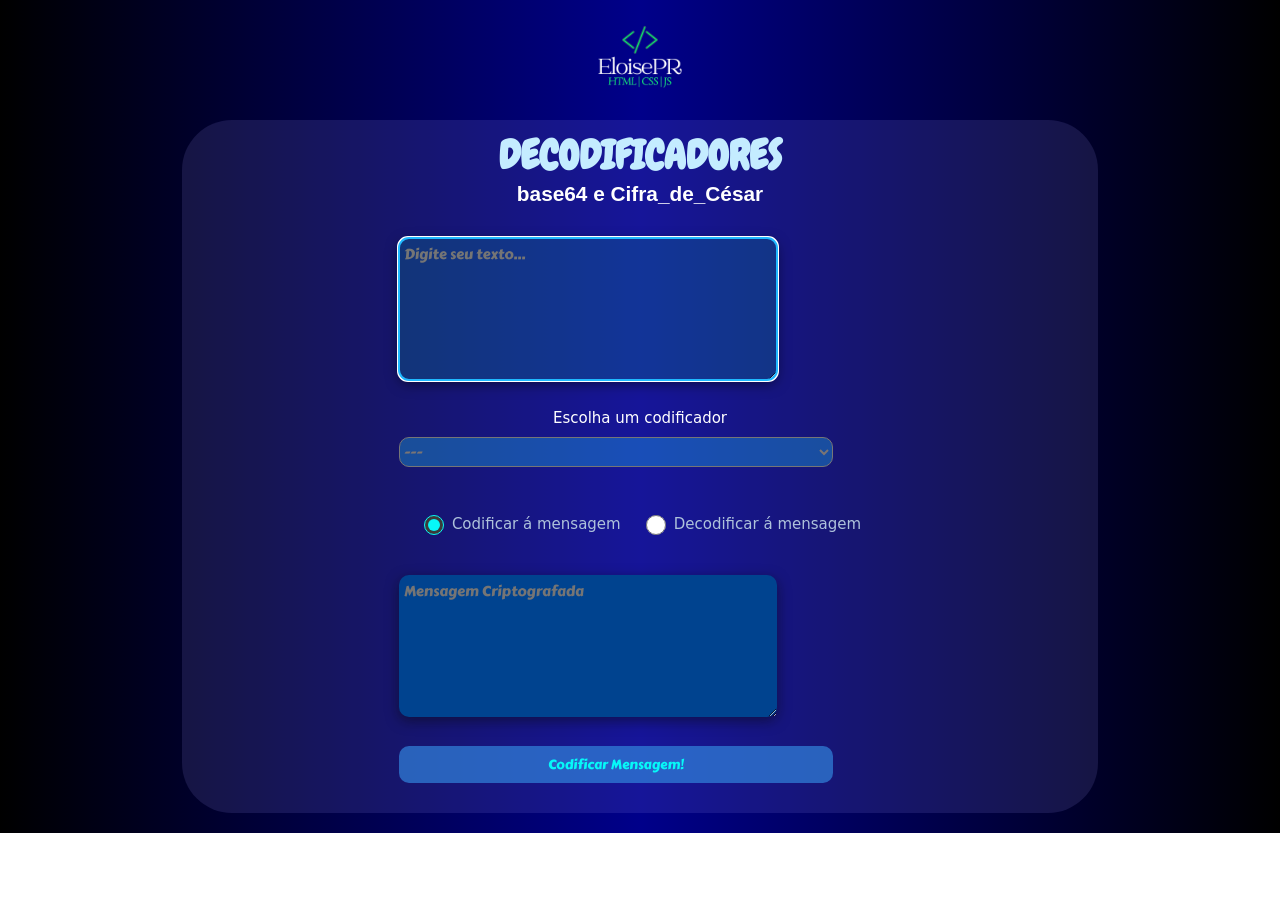
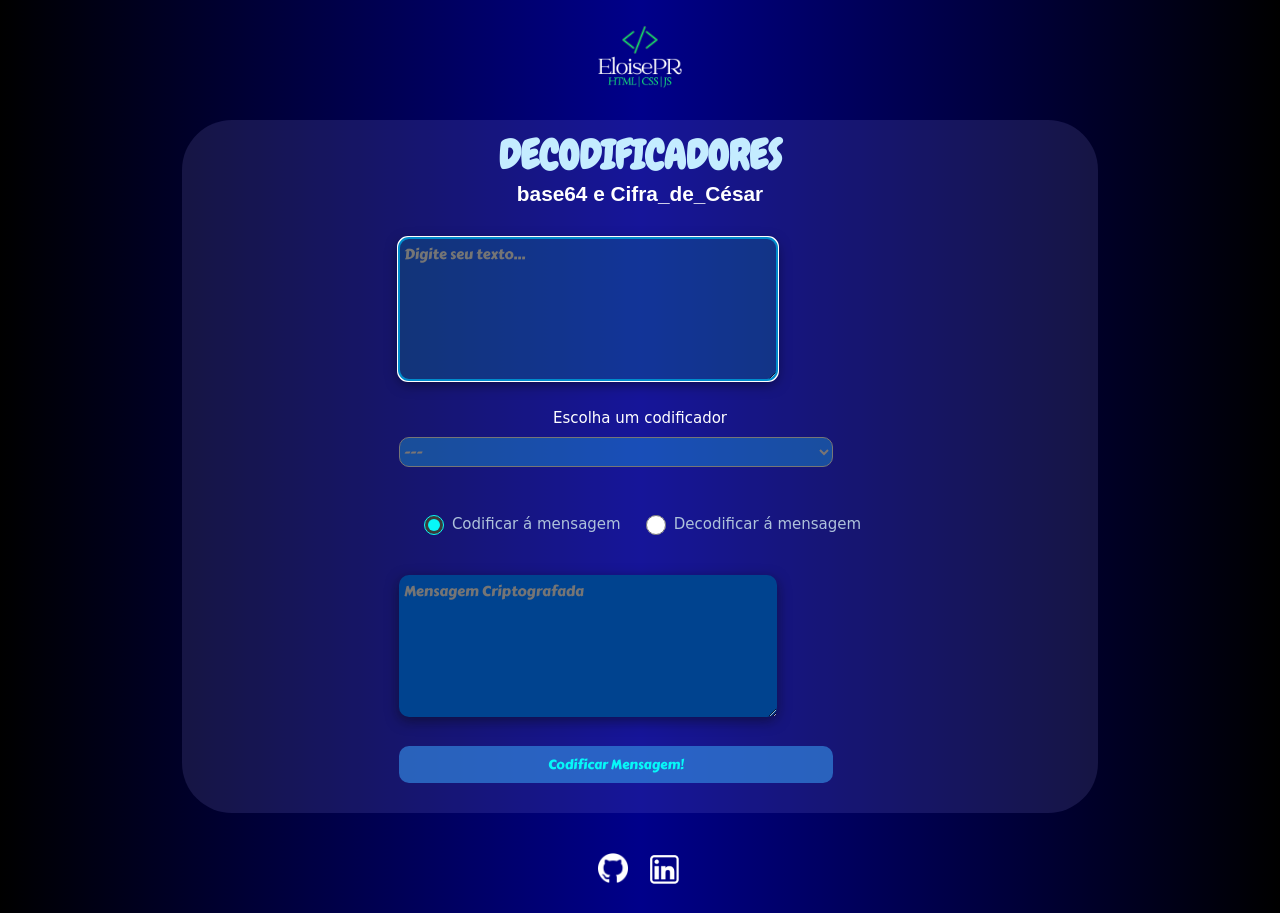
Before and after one commit to EloisePR/Pam-Cifra-de-Cesar-e-base64, a plain HTML site: page index.html in a window 1280 px wide. Before the commit the page ends 833 px from the top, so only its background shows below. Drawn offline with Linux system fonts and the light colour scheme; a web font is replaced by a local one.

Commit message:
footer css
acrescentando footer

```diff
--- a/css/style.css
+++ b/css/style.css
@@ -57,22 +57,24 @@ span {
     width: 70%;
     padding: 10px;
     color: #ffffff;
-    font-family: cursive;
+    font-family: 'Arima Madurai', cursive;
     font-size: 15px;
     background-position: center;
 }
 
+
+::selection {
+    background: #6a37f5de;
+    color: rgb(0, 0, 0);
+}
+
+/*Parte da decodifição e codificação*/
 
 .decod {
     display: flex;
     justify-content: center;
     align-items: center;
     height: 100%;
-}
-
-::selection {
-    background: #6a37f5de;
-    color: rgb(0, 0, 0);
 }
 
 #mensagem {
@@ -89,13 +91,14 @@ textarea {
     font-weight: 400;
     font-size: 0.9rem;
     padding: 5px;
-    color: #20b9ff;
+    color: #018ccc;
 }
 
 #mensagem:focus {
     background: linear-gradient(145deg, #151616, #100164);
     box-shadow: 10px 10px 70px #5f5f5f, -10px -10px 70px #585858;
 }
+
 
 select {
     width: 90%;
@@ -243,3 +246,17 @@ input[type="range"]::-webkit-slider-thumb {
 svg:hover path {
     fill: #19c9a3;
 }
+
+
+/*Parte FOOTER*/
+
+.social {
+    background: #00000000;
+    display: flex;
+    flex-wrap: wrap;
+    justify-content: space-around;
+    place-content: center;
+    padding: 20px;
+    gap: 20px;
+    filter: invert(100%);
+}
--- a/index.html
+++ b/index.html
@@ -59,10 +59,19 @@
               <button>Codificar Mensagem!</button>
           </div>
 
-
         </form>
       </div>
     </div>
+
+
+    <footer>
+        <div class="social">
+            <a href="https://github.com/EloisePR"><img src="./img/github.png" alt="imagem" width="30" height="30"></a>
+            <a href="https://www.linkedin.com/in/pamela-freire-epr/"><img src="./img/Linkedin.png" alt="imagem"
+               width="35" height="35"></a>
+        </div>
+    </footer>
+
 
 
 
```
Also changed, not shown: img/Linkedin.png (added), img/github.png (added).
